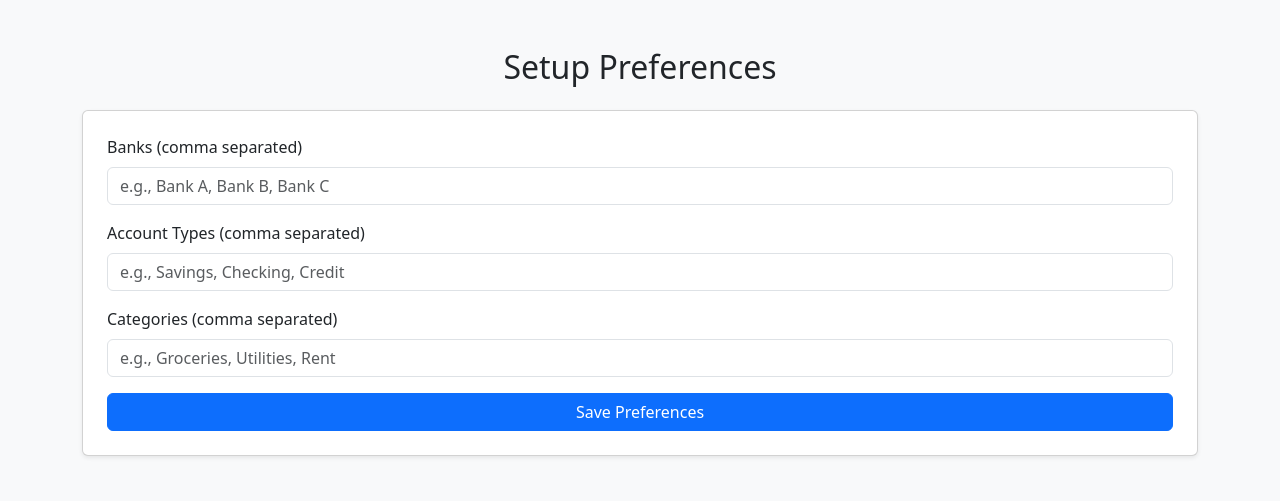
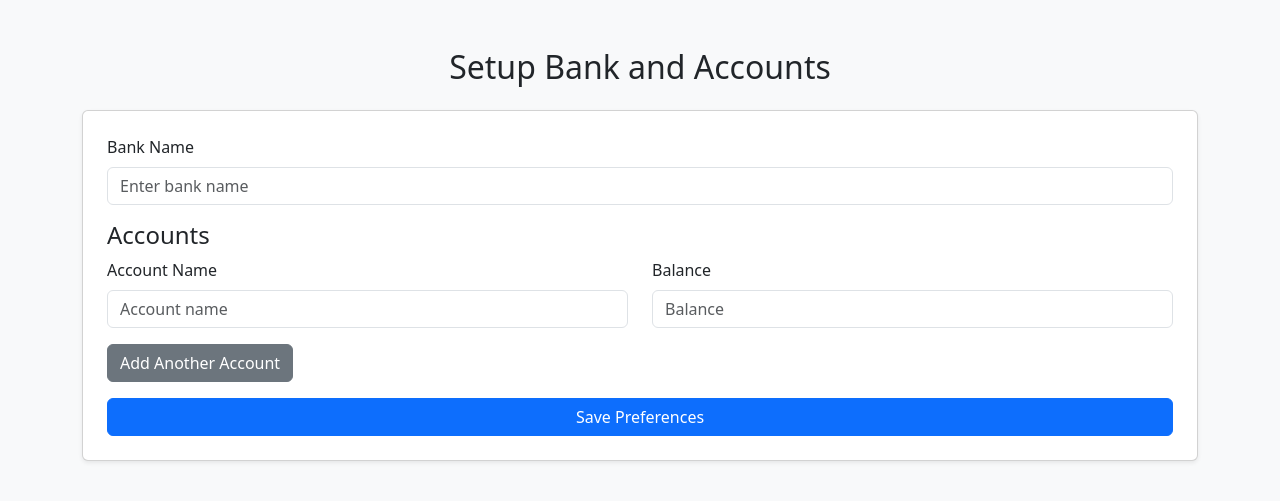
Before and after one commit to lokeshsandhu/Finance-Manager, a Flask app: page /setup in a window 1280 px wide. Shown: the top 501 px of the page. Run offline with Flask 3, Linux system fonts and the light colour scheme; parts of the project's set-up code (start-up, migrations or seed data) failed here and were passed over.

Commit message:
Update setup.html

```diff
--- a/templates/setup.html
+++ b/templates/setup.html
@@ -2,28 +2,34 @@
 <html lang="en">
 <head>
   <meta charset="UTF-8">
-  <meta name="viewport" content="width=device-width, initial-scale=1">
-  <title>Setup - Finance Manager</title>
+  <title>Setup Bank and Accounts</title>
   <link href="https://cdn.jsdelivr.net/npm/bootstrap@5.3.0/dist/css/bootstrap.min.css" rel="stylesheet">
   <script src="https://code.jquery.com/jquery-3.6.0.min.js"></script>
 </head>
 <body class="bg-light">
   <div class="container mt-5">
-    <h2 class="text-center mb-4">Setup Preferences</h2>
+    <h2 class="text-center mb-4">Setup Bank and Accounts</h2>
     <div class="card p-4 shadow-sm">
       <form id="setup-form">
         <div class="mb-3">
-          <label class="form-label">Banks (comma separated)</label>
-          <input type="text" class="form-control" name="banks" placeholder="e.g., Bank A, Bank B, Bank C">
+          <label class="form-label">Bank Name</label>
+          <input type="text" class="form-control" name="bank" placeholder="Enter bank name" required>
         </div>
-        <div class="mb-3">
-          <label class="form-label">Account Types (comma separated)</label>
-          <input type="text" class="form-control" name="accounts" placeholder="e.g., Savings, Checking, Credit">
+        <h4>Accounts</h4>
+        <div id="accounts-container">
+          <!-- One account row by default -->
+          <div class="row mb-3 account-row">
+            <div class="col-md-6">
+              <label class="form-label">Account Name</label>
+              <input type="text" class="form-control" name="account_name[]" placeholder="Account name" required>
+            </div>
+            <div class="col-md-6">
+              <label class="form-label">Balance</label>
+              <input type="number" class="form-control" name="account_balance[]" placeholder="Balance" required>
+            </div>
+          </div>
         </div>
-        <div class="mb-3">
-          <label class="form-label">Categories (comma separated)</label>
-          <input type="text" class="form-control" name="categories" placeholder="e.g., Groceries, Utilities, Rent">
-        </div>
+        <button type="button" id="add-account" class="btn btn-secondary mb-3">Add Another Account</button>
         <button type="submit" class="btn btn-primary w-100">Save Preferences</button>
       </form>
       <div id="setup-message" class="mt-3 text-success" style="display: none;"></div>
@@ -31,12 +37,29 @@
   </div>
 
   <script>
-    $(document).ready(function () {
-      $("#setup-form").on("submit", function (e) {
+    $(document).ready(function(){
+      // Add a new account row when the button is clicked.
+      $("#add-account").click(function(){
+        var accountRow = `
+          <div class="row mb-3 account-row">
+            <div class="col-md-6">
+              <label class="form-label">Account Name</label>
+              <input type="text" class="form-control" name="account_name[]" placeholder="Account name" required>
+            </div>
+            <div class="col-md-6">
+              <label class="form-label">Balance</label>
+              <input type="number" class="form-control" name="account_balance[]" placeholder="Balance" required>
+            </div>
+          </div>`;
+        $("#accounts-container").append(accountRow);
+      });
+
+      // Submit the setup form using AJAX.
+      $("#setup-form").on("submit", function(e){
         e.preventDefault();
-        $.post("/setup", $(this).serialize(), function (response) {
+        $.post("/setup", $(this).serialize(), function(response){
           $("#setup-message").text(response.message).fadeIn().delay(2000).fadeOut();
-        }).fail(function () {
+        }).fail(function(){
           alert("Error saving setup preferences.");
         });
       });
```
